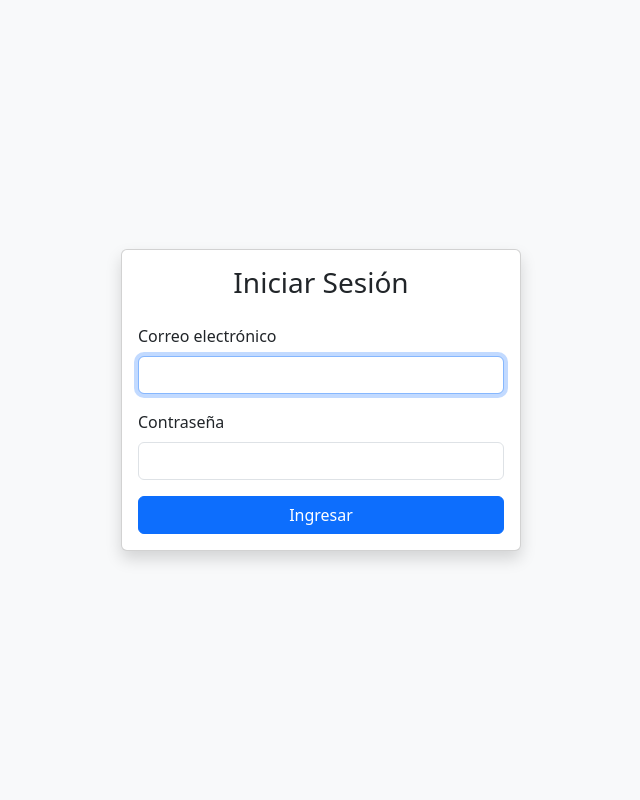
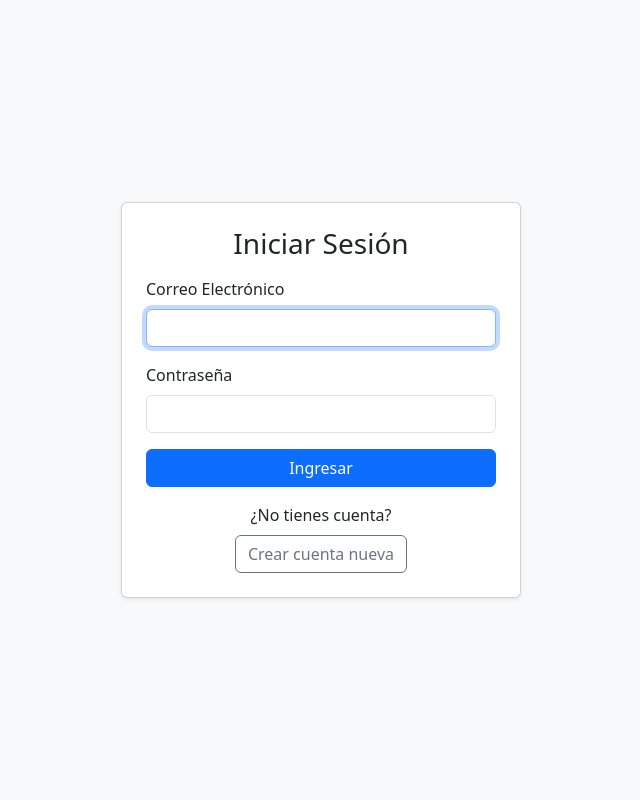
Before and after one commit to Darozco02/Darozco02-SC502_1C2025-Grupo6, a PHP site: page /login.php in a window 1280 px wide. Shown: the whole page, without its empty margins (319-959 px from the left). Run offline with PHP 8.4, Linux system fonts and the light colour scheme.

Commit message:
Registrarse

```diff
--- a/pages/login.php
+++ b/pages/login.php
@@ -1,55 +1,56 @@
 <?php
 session_start();
+require_once 'conexiones.php';
+
+// Si ya está logueado, redirige al mapa
 if (isset($_SESSION['usuario'])) {
     header('Location: mapa_reportes.php');
     exit;
 }
+
+$error = '';
+if (isset($_GET['error'])) {
+    $error = $_GET['error'];
+}
 ?>
+
 <!DOCTYPE html>
 <html lang="es">
 <head>
     <meta charset="UTF-8">
-    <title>Login - Sistema de Averías</title>
+    <title>Iniciar Sesión - Sistema de Averías</title>
     <link href="https://cdn.jsdelivr.net/npm/bootstrap@5.3.0/dist/css/bootstrap.min.css" rel="stylesheet">
-    <style>
-        body {
-            background-color: #f8f9fa;
-            height: 100vh;
-            display: flex;
-            align-items: center;
-            justify-content: center;
-        }
-        .card {
-            width: 100%;
-            max-width: 400px;
-        }
-    </style>
 </head>
-<body>
+<body class="bg-light">
+<div class="container d-flex align-items-center justify-content-center" style="min-height: 100vh;">
+    <div class="card shadow-sm p-4" style="width: 100%; max-width: 400px;">
+        <h3 class="mb-3 text-center">Iniciar Sesión</h3>
 
-<div class="card shadow">
-    <div class="card-body">
-        <h3 class="card-title text-center mb-4">Iniciar Sesión</h3>
+        <?php if ($error): ?>
+            <div class="alert alert-danger"><?= htmlspecialchars($error) ?></div>
+        <?php endif; ?>
+
         <form method="POST" action="procesar_login.php">
             <div class="mb-3">
-                <label for="email" class="form-label">Correo electrónico</label>
+                <label for="email" class="form-label">Correo Electrónico</label>
                 <input type="email" name="email" id="email" class="form-control" required autofocus>
             </div>
             <div class="mb-3">
                 <label for="password" class="form-label">Contraseña</label>
                 <input type="password" name="password" id="password" class="form-control" required>
             </div>
-            <?php if (isset($_GET['error'])): ?>
-                <div class="alert alert-danger py-2" role="alert">
-                    <?= htmlspecialchars($_GET['error']) ?>
-                </div>
-            <?php endif; ?>
-            <div class="d-grid">
+            <div class="d-grid mb-3">
                 <button type="submit" class="btn btn-primary">Ingresar</button>
             </div>
         </form>
+
+        <div class="text-center">
+            <p class="mb-0">¿No tienes cuenta?</p>
+            <a href="registro.php" class="btn btn-outline-secondary mt-2">Crear cuenta nueva</a>
+        </div>
     </div>
 </div>
 
+<script src="https://cdn.jsdelivr.net/npm/bootstrap@5.3.0/dist/js/bootstrap.bundle.min.js"></script>
 </body>
 </html>
```
